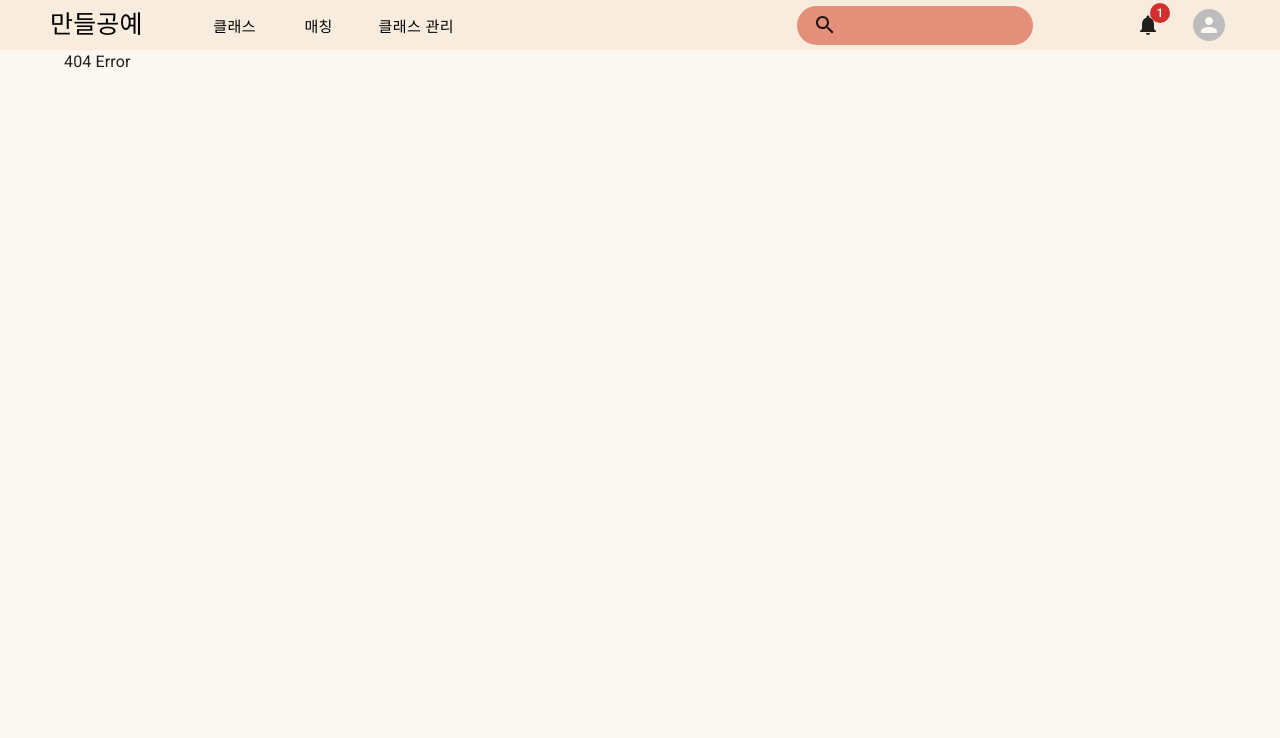
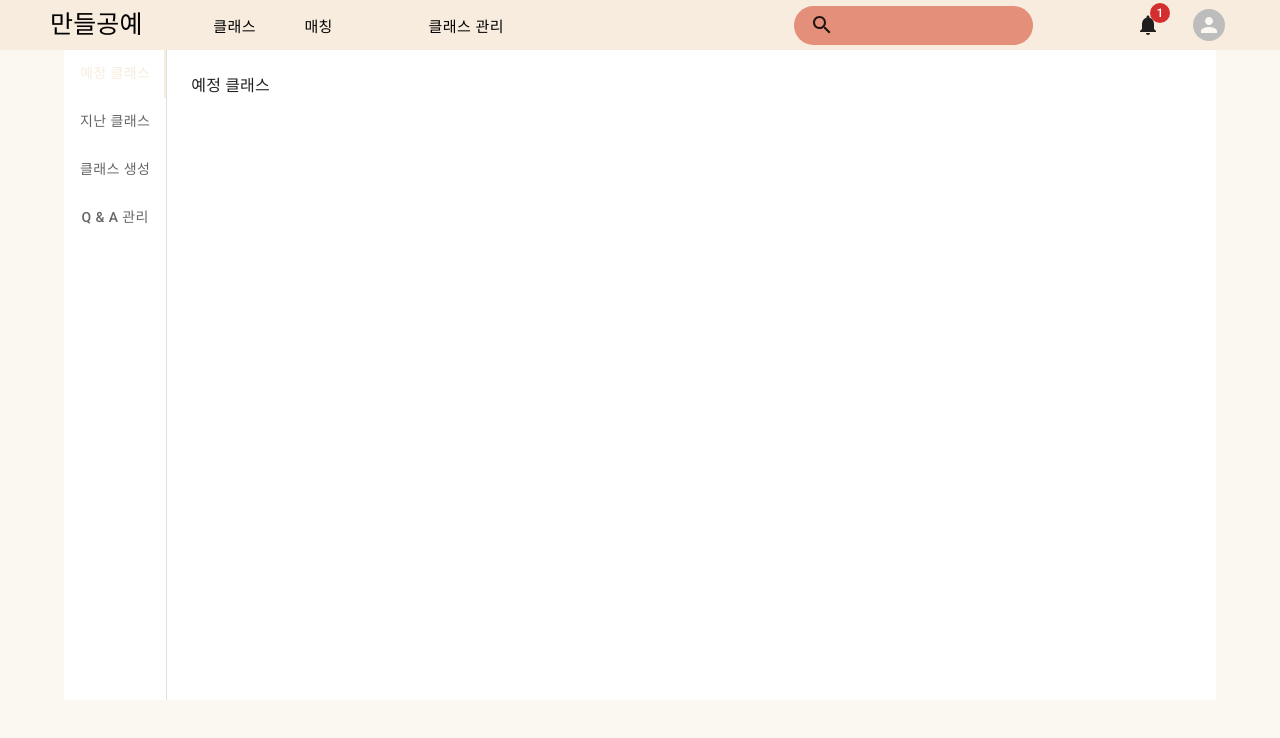
Before and after one commit to SPAMallday/CLIV, a React (Create React App) app in the folder FE/: page /classmanage in a window 1280 px wide. Before the commit this address had no page. Shown: the top 738 px of the page. Built offline with nearby package versions, Linux system fonts and the light colour scheme.

Commit message:
feat: Create classmanageTabs

```diff
--- a/FE/package.json
+++ b/FE/package.json
@@ -16,6 +16,7 @@
     "openvidu-browser": "^2.22.0",
     "react": "^18.2.0",
     "react-dom": "^18.2.0",
+    "react-material-ui-calendar": "^0.2.3",
     "react-redux": "^8.0.2",
     "react-router-dom": "^6.3.0",
     "react-scripts": "5.0.1",
--- a/FE/src/App.js
+++ b/FE/src/App.js
@@ -1,24 +1,27 @@
-import * as React from "react";
-import { Routes, Route } from "react-router-dom";
-import VideoClass from "./pages/VideoClass";
-import { Main, KaKaoLogin, NotFound, ClassList, ClassDetail } from "./pages";
-import NavBar from "./components/navbar/NavBar";
-import MyProfile from "./pages/myprofile/MyProfile";
+import * as React from 'react';
+import { Routes, Route } from 'react-router-dom';
+
+import VideoClass from './pages/VideoClass';
+import { Main, KaKaoLogin, NotFound, ClassList, ClassDetail } from './pages';
+import NavBar from './components/navbar/NavBar';
+import ClassManage from './pages/classmanage/ClassManage';
+import MyProfile from './pages/myprofile/MyProfile';
 
 function App() {
   return (
-    <div className="App">
+    <div className='App'>
       <NavBar />
-      <div className="bodyContainer">
+      <div className='bodyContainer'>
         <Routes>
-          <Route path="/" element={<Main />}></Route>
-          <Route path="/video/*" element={<VideoClass />}></Route>
-          <Route path="/myprofile" element={<MyProfile />}></Route>
-          <Route path="/kakao-login" element={<KaKaoLogin />}></Route>
-          <Route path="/class/list" element={<ClassList />}></Route>
-          <Route path="/class/detail/*" element={<ClassDetail />}></Route>
+          <Route path='/' element={<Main />}></Route>
+          <Route path='/video/*' element={<VideoClass />}></Route>
+          <Route path='/myprofile' element={<MyProfile />}></Route>
+          <Route path='/kakao-login' element={<KaKaoLogin />}></Route>
+          <Route path='/class/list' element={<ClassList />}></Route>
+          <Route path='/class/detail/*' element={<ClassDetail />}></Route>
+          <Route path='/classmanage' element={<ClassManage />}></Route>
           {/* 상단에 위치하는 라우트들의 규칙을 모두 확인, 일치하는 라우트가 없는경우 처리 */}
-          <Route path="/*" element={<NotFound />}></Route>
+          <Route path='/*' element={<NotFound />}></Route>
           {/* <Route path="*" element={<NotFound />}></Route>  */}
         </Routes>
       </div>
--- /dev/null
+++ b/FE/src/components/classmanage/ClassManageTabs.js
@@ -0,0 +1,78 @@
+import * as React from 'react';
+import PropTypes from 'prop-types';
+import Tabs from '@mui/material/Tabs';
+import Tab from '@mui/material/Tab';
+import Typography from '@mui/material/Typography';
+import Box from '@mui/material/Box';
+
+function TabPanel(props) {
+  const { children, value, index, ...other } = props;
+
+  return (
+    <div
+      role='tabpanel'
+      hidden={value !== index}
+      id={`vertical-tabpanel-${index}`}
+      aria-labelledby={`vertical-tab-${index}`}
+      {...other}
+    >
+      {value === index && (
+        <Box sx={{ p: 3 }}>
+          <Typography>{children}</Typography>
+        </Box>
+      )}
+    </div>
+  );
+}
+
+TabPanel.propTypes = {
+  children: PropTypes.node,
+  index: PropTypes.number.isRequired,
+  value: PropTypes.number.isRequired,
+};
+
+function a11yProps(index) {
+  return {
+    id: `vertical-tab-${index}`,
+    'aria-controls': `vertical-tabpanel-${index}`,
+  };
+}
+
+function ClassManageTabs() {
+  const [value, setValue] = React.useState(0);
+
+  const handleChange = (event, newValue) => {
+    setValue(newValue);
+  };
+
+  return (
+    <Box sx={{ flexGrow: 1, bgcolor: 'background.paper', display: 'flex', height: 650 }}>
+      <Tabs
+        orientation='vertical'
+        value={value}
+        onChange={handleChange}
+        aria-label='Vertical tabs example'
+        sx={{ borderRight: 1, borderColor: 'divider' }}
+      >
+        <Tab label='예정 클래스' {...a11yProps(0)} />
+        <Tab label='지난 클래스' {...a11yProps(1)} />
+        <Tab label='클래스 생성' {...a11yProps(2)} />
+        <Tab label='Q & A 관리' {...a11yProps(3)} />
+      </Tabs>
+      <TabPanel value={value} index={0}>
+        예정 클래스
+      </TabPanel>
+      <TabPanel value={value} index={1}>
+        지난 클래스
+      </TabPanel>
+      <TabPanel value={value} index={2}>
+        클래스 생성
+      </TabPanel>
+      <TabPanel value={value} index={3}>
+        Q & A 관리
+      </TabPanel>
+    </Box>
+  );
+}
+
+export default ClassManageTabs;
--- a/FE/src/components/myprofile/MyReview.css
+++ b/FE/src/components/myprofile/MyReview.css
@@ -1,5 +1,5 @@
 .myreview {
-  width: 90%;
+  width: 100%;
   height: 300px;
   margin: auto;
   box-shadow: 0px 1px 1px 2px lightgray;
@@ -31,7 +31,7 @@
 .myreview-box {
   border-radius: 20px;
   display: flex;
-  width: 90%;
+  width: 100%;
   height: 100px;
   background-color: #ecdfc8;
   margin: auto;
--- a/FE/src/components/navbar/NavBar.js
+++ b/FE/src/components/navbar/NavBar.js
@@ -1,21 +1,21 @@
-import React from "react";
-import { Link } from "react-router-dom";
+import React from 'react';
+import { Link } from 'react-router-dom';
 
-import Button from "@mui/material/Button";
-import Menu from "@mui/material/Menu";
-import MenuItem from "@mui/material/MenuItem";
-import Box from "@mui/material/Box";
-import Avatar from "@mui/material/Avatar";
-import Divider from "@mui/material/Divider";
-import IconButton from "@mui/material/IconButton";
-import NotificationsIcon from "@mui/icons-material/Notifications";
-import { styled } from "@mui/material/styles";
-import InputBase from "@mui/material/InputBase";
-import SearchIcon from "@mui/icons-material/Search";
-import Badge from "@mui/material/Badge";
-import { KAKAO_AUTH_URL } from "../login/KaKaoLoginInfo";
+import Button from '@mui/material/Button';
+import Menu from '@mui/material/Menu';
+import MenuItem from '@mui/material/MenuItem';
+import Box from '@mui/material/Box';
+import Avatar from '@mui/material/Avatar';
+import Divider from '@mui/material/Divider';
+import IconButton from '@mui/material/IconButton';
+import NotificationsIcon from '@mui/icons-material/Notifications';
+import { styled } from '@mui/material/styles';
+import InputBase from '@mui/material/InputBase';
+import SearchIcon from '@mui/icons-material/Search';
+import Badge from '@mui/material/Badge';
+import { KAKAO_AUTH_URL } from '../login/KaKaoLoginInfo';
 
-import "./NavBar.css";
+import './NavBar.css';
 
 function NavBar() {
   const [anchorElMatching, setAnchorElMatching] = React.useState(null);
@@ -36,76 +36,72 @@ function NavBar() {
     setAnchorElUser(null);
   };
 
-  const Search = styled("div")(({ theme }) => ({
-    position: "relative",
+  const Search = styled('div')(({ theme }) => ({
+    position: 'relative',
     borderRadius: theme.shape.borderRadius,
-    backgroundColor: "rgba(223, 120, 97, 0.8)",
-    "&:hover": {
-      backgroundColor: "rgba(223, 120, 97, 1.0)",
+    backgroundColor: 'rgba(223, 120, 97, 0.8)',
+    '&:hover': {
+      backgroundColor: 'rgba(223, 120, 97, 1.0)',
     },
     marginRight: theme.spacing(2),
     marginLeft: 0,
-    width: "100%",
-    [theme.breakpoints.up("sm")]: {
+    width: '100%',
+    [theme.breakpoints.up('sm')]: {
       marginLeft: theme.spacing(3),
-      width: "auto",
+      width: 'auto',
     },
   }));
 
-  const SearchIconWrapper = styled("div")(({ theme }) => ({
+  const SearchIconWrapper = styled('div')(({ theme }) => ({
     padding: theme.spacing(0, 2),
-    height: "100%",
-    position: "absolute",
-    pointerEvents: "none",
-    display: "flex",
-    alignItems: "center",
-    justifyContent: "center",
+    height: '100%',
+    position: 'absolute',
+    pointerEvents: 'none',
+    display: 'flex',
+    alignItems: 'center',
+    justifyContent: 'center',
   }));
 
   const StyledInputBase = styled(InputBase)(({ theme }) => ({
-    color: "inherit",
-    "& .MuiInputBase-input": {
+    color: 'inherit',
+    '& .MuiInputBase-input': {
       padding: theme.spacing(1, 1, 1, 0),
       // vertical padding + font size from searchIcon
       paddingLeft: `calc(1em + ${theme.spacing(4)})`,
-      transition: theme.transitions.create("width"),
-      width: "100%",
-      [theme.breakpoints.up("md")]: {
-        width: "20ch",
+      transition: theme.transitions.create('width'),
+      width: '100%',
+      [theme.breakpoints.up('md')]: {
+        width: '20ch',
       },
     },
   }));
 
   return (
-    <div className="navbar">
-      <div className="leftside">
-        <a href="/">만들공예</a>
-        <Button
-          variant="text"
-          disableRipple
-          style={{ backgroundColor: "transparent" }}
-        >
+    <div className='navbar'>
+      <div className='leftside'>
+        <a href='/'>만들공예</a>
+        <Button variant='text' disableRipple style={{ backgroundColor: 'transparent' }}>
           클래스
         </Button>
         <div>
           <Button
-            id="matching-button"
-            aria-controls={openMatching ? "matching-menu" : undefined}
-            aria-haspopup="true"
-            aria-expanded={openMatching ? "true" : undefined}
+            id='matching-button'
+            aria-controls={openMatching ? 'matching-menu' : undefined}
+            aria-haspopup='true'
+            aria-expanded={openMatching ? 'true' : undefined}
             onClick={handleClickMatching}
             disableRipple
-            style={{ backgroundColor: "transparent" }}
+            style={{ backgroundColor: 'transparent' }}
           >
             매칭
           </Button>
           <Menu
-            id="matching-menu"
+            id='matching-menu'
             anchorEl={anchorElMatching}
             open={openMatching}
             onClose={handleCloseMatching}
             MenuListProps={{
-              "aria-labelledby": "basic-button",
+              'aria-labelledby': 'basic-button',
             }}
           >
             <MenuItem onClick={handleCloseMatching}>요청 보내기</MenuItem>
@@ -113,44 +109,40 @@ function NavBar() {
             <MenuItem onClick={handleCloseMatching}>채팅</MenuItem>
           </Menu>
         </div>
-        <Button
-          variant="text"
-          disableRipple
-          style={{ backgroundColor: "transparent" }}
-        >
-          클래스 관리
-        </Button>
+        <Link to='/classmanage'>
+          <Button variant='text' disableRipple style={{ backgroundColor: 'transparent' }}>
+            클래스 관리
+          </Button>
+        </Link>
       </div>
 
-      <div className="rightside">
-        <Search id="search">
+      <div className='rightside'>
+        <Search id='search'>
           <SearchIconWrapper>
             <SearchIcon />
           </SearchIconWrapper>
-          <StyledInputBase inputProps={{ "aria-label": "search" }} />
+          <StyledInputBase inputProps={{ 'aria-label': 'search' }} />
         </Search>
 
         <IconButton
-          id="noti"
-          size="large"
-          color="inherit"
+          id='noti'
+          size='large'
+          color='inherit'
           disableRipple
-          style={{ backgroundColor: "transparent" }}
+          style={{ backgroundColor: 'transparent' }}
         >
-          <Badge badgeContent={1} color="error">
+          <Badge badgeContent={1} color='error'>
             <NotificationsIcon />
           </Badge>
         </IconButton>
-        <Box
-          sx={{ display: "flex", alignItems: "center", textAlign: "center" }}
-        >
+        <Box sx={{ display: 'flex', alignItems: 'center', textAlign: 'center' }}>
           <IconButton
             onClick={handleClickUser}
-            size="small"
+            size='small'
             sx={{ ml: 2 }}
-            aria-controls={openUser ? "account-menu" : undefined}
-            aria-haspopup="true"
-            aria-expanded={openUser ? "true" : undefined}
+            aria-controls={openUser ? 'account-menu' : undefined}
+            aria-haspopup='true'
+            aria-expanded={openUser ? 'true' : undefined}
             disableRipple
           >
             <Avatar sx={{ width: 32, height: 32 }}></Avatar>
@@ -158,44 +150,44 @@ function NavBar() {
         </Box>
         <Menu
           anchorEl={anchorElUser}
-          id="account-menu"
+          id='account-menu'
           open={openUser}
           onClose={handleCloseUser}
           onClick={handleCloseUser}
           PaperProps={{
             elevation: 0,
             sx: {
-              overflow: "visible",
-              filter: "drop-shadow(0px 2px 8px rgba(0,0,0,0.32))",
+              overflow: 'visible',
+              filter: 'drop-shadow(0px 2px 8px rgba(0,0,0,0.32))',
               mt: 1.5,
-              "& .MuiAvatar-root": {
+              '& .MuiAvatar-root': {
                 width: 32,
                 height: 32,
                 ml: -0.5,
                 mr: 1,
               },
-              "&:before": {
+              '&:before': {
                 content: '""',
-                display: "block",
-                position: "absolute",
+                display: 'block',
+                position: 'absolute',
                 top: 0,
                 right: 14,
                 width: 10,
                 height: 10,
-                bgcolor: "background.paper",
-                transform: "translateY(-50%) rotate(45deg)",
+                bgcolor: 'background.paper',
+                transform: 'translateY(-50%) rotate(45deg)',
                 zIndex: 0,
               },
             },
           }}
-          transformOrigin={{ horizontal: "right", vertical: "top" }}
-          anchorOrigin={{ horizontal: "right", vertical: "bottom" }}
+          transformOrigin={{ horizontal: 'right', vertical: 'top' }}
+          anchorOrigin={{ horizontal: 'right', vertical: 'bottom' }}
         >
           <MenuItem>
             <a href={KAKAO_AUTH_URL}>로그인</a>
           </MenuItem>
           <Divider />
-          <Link to="/myprofile">
+          <Link to='/myprofile'>
             <MenuItem>마이프로필</MenuItem>
           </Link>
           <MenuItem>나의수강내역</MenuItem>
--- /dev/null
+++ b/FE/src/pages/classmanage/ClassManage.js
@@ -0,0 +1,11 @@
+import ClassManageTabs from '../../components/classmanage/ClassManageTabs';
+
+function ClassManage() {
+  return (
+    <div>
+      <ClassManageTabs />
+    </div>
+  );
+}
+
+export default ClassManage;
```
Also changed, not shown: FE/src/pages/myprofile/MyProfile.js (+8 -8 lines), FE/src/components/classmanage/ClassManageTabs.css (added), FE/src/pages/classmanage/ClassManage.css (added), 1 other file (tests, documents, lock files or other folders).
